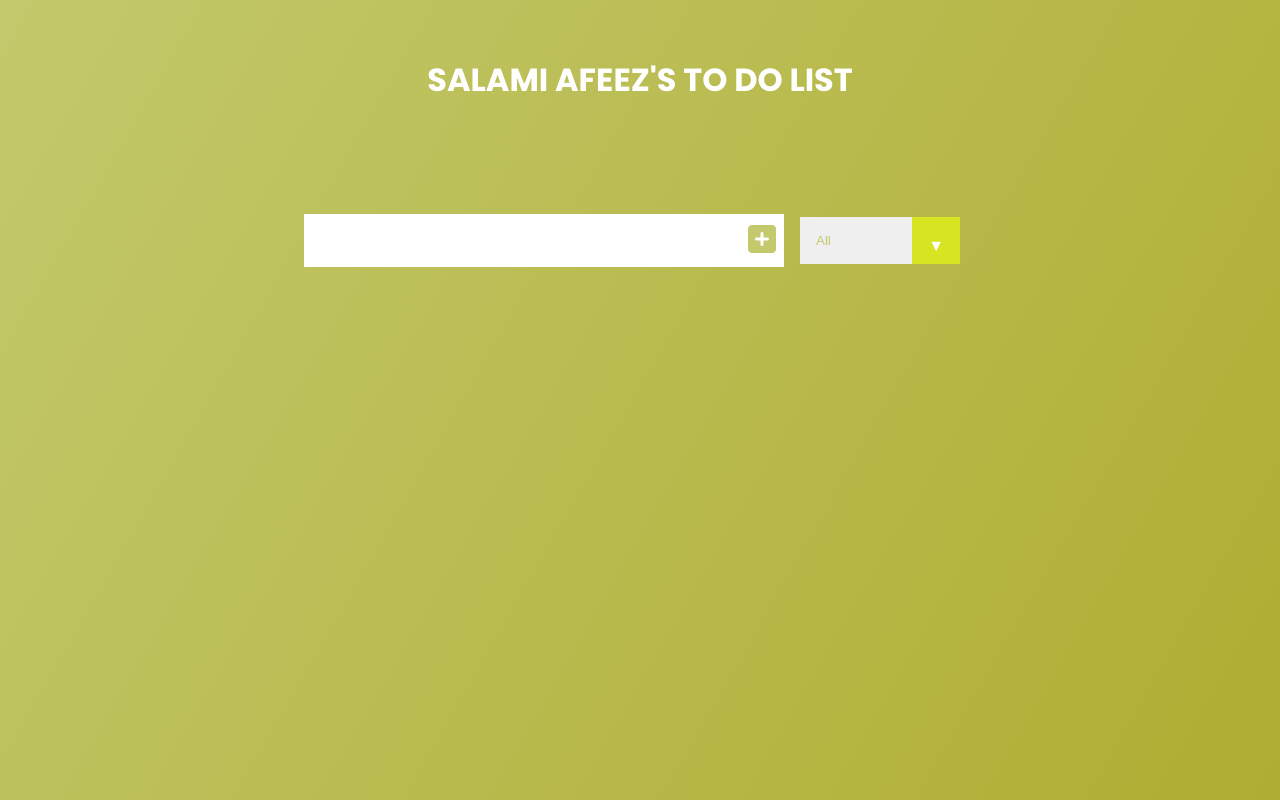
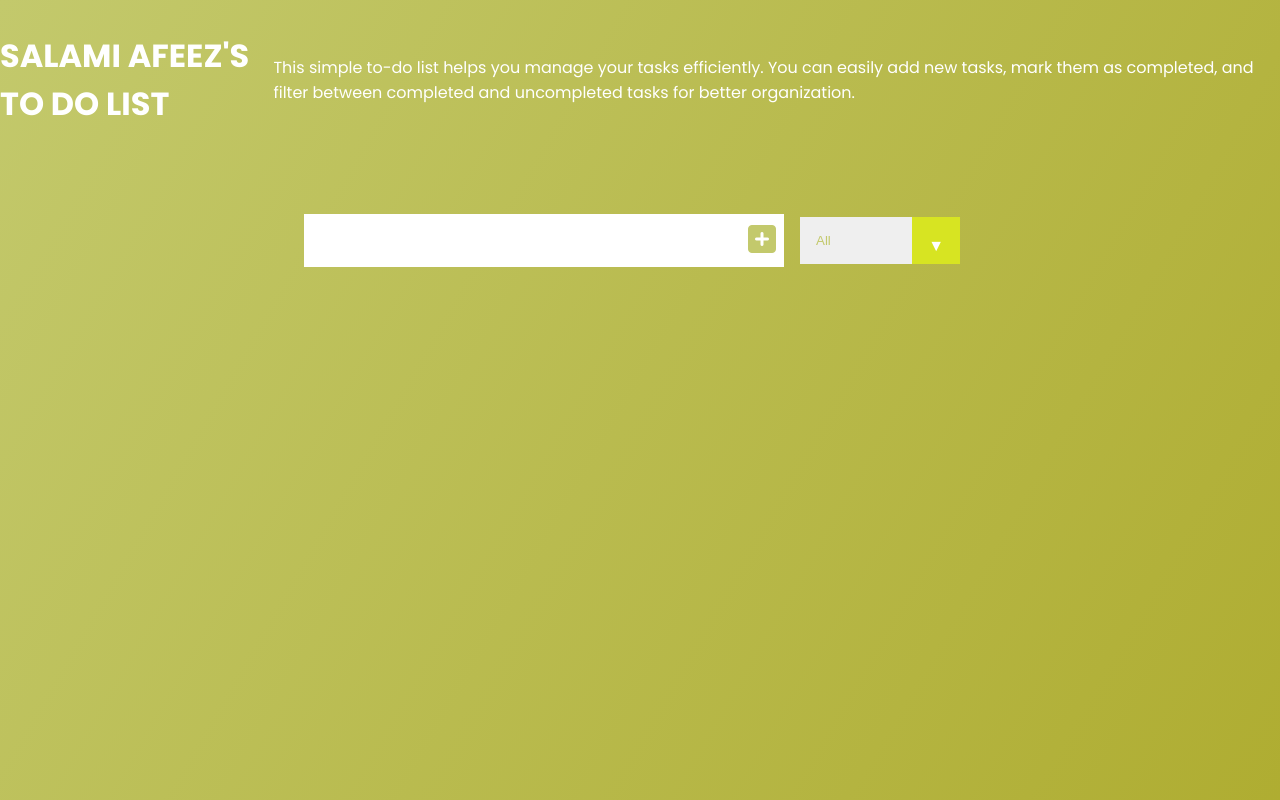
Before and after one commit to DRKCHLD/todo, a plain HTML site: page index.html in a window 1280 px wide. Drawn offline with Linux system fonts and the light colour scheme.

Commit message:
added description

```diff
--- a/index.html
+++ b/index.html
@@ -13,6 +13,7 @@
 <body>
     <header>
         <h1>SALAMI AFEEZ'S TO DO LIST</h1>
+        <p>This simple to-do list helps you manage your tasks efficiently. You can easily add new tasks, mark them as completed, and filter between completed and uncompleted tasks for better organization.</p>
     </header>
         <form action="">
             <input type="text" class="todo-input">
```
